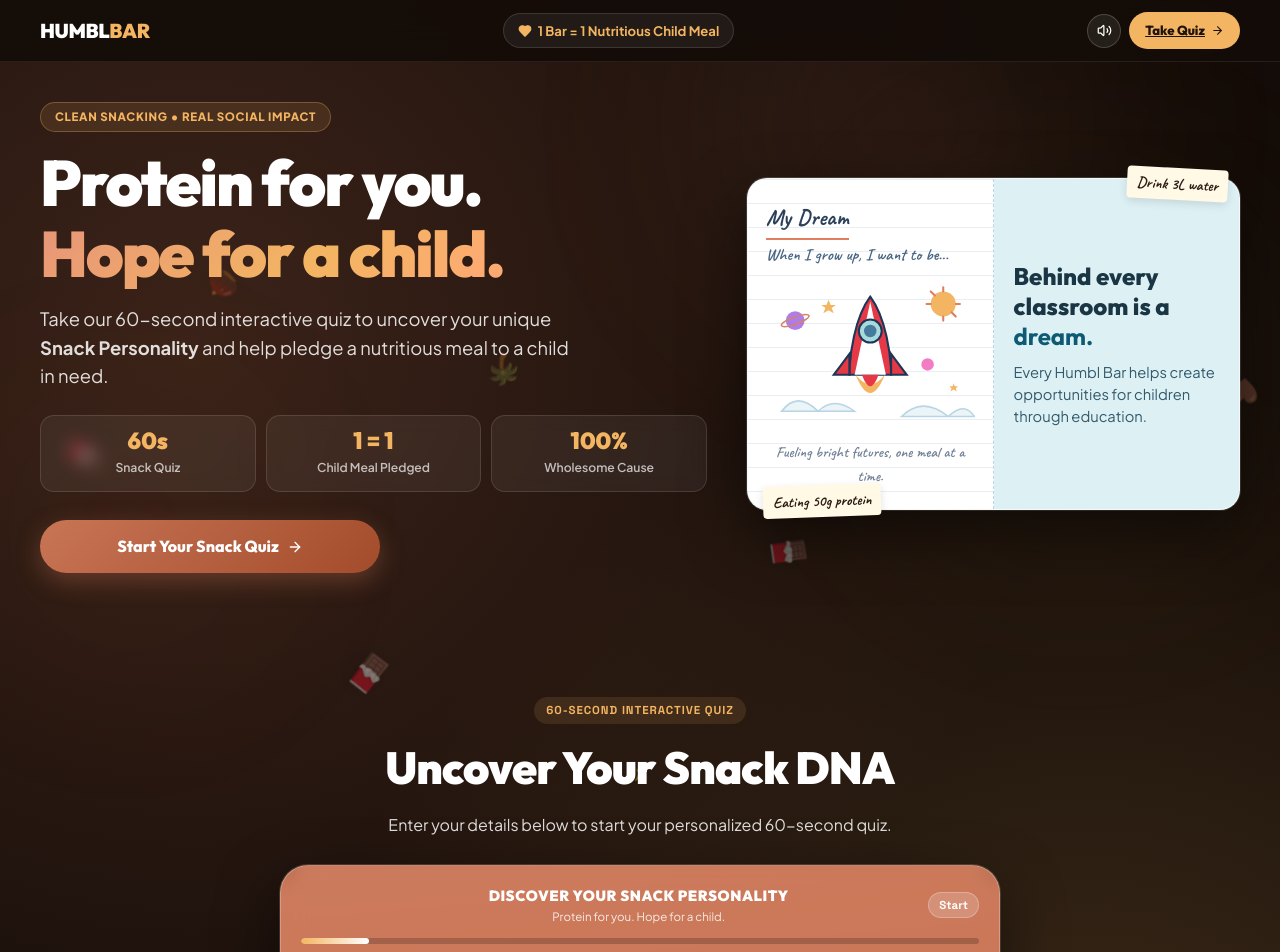
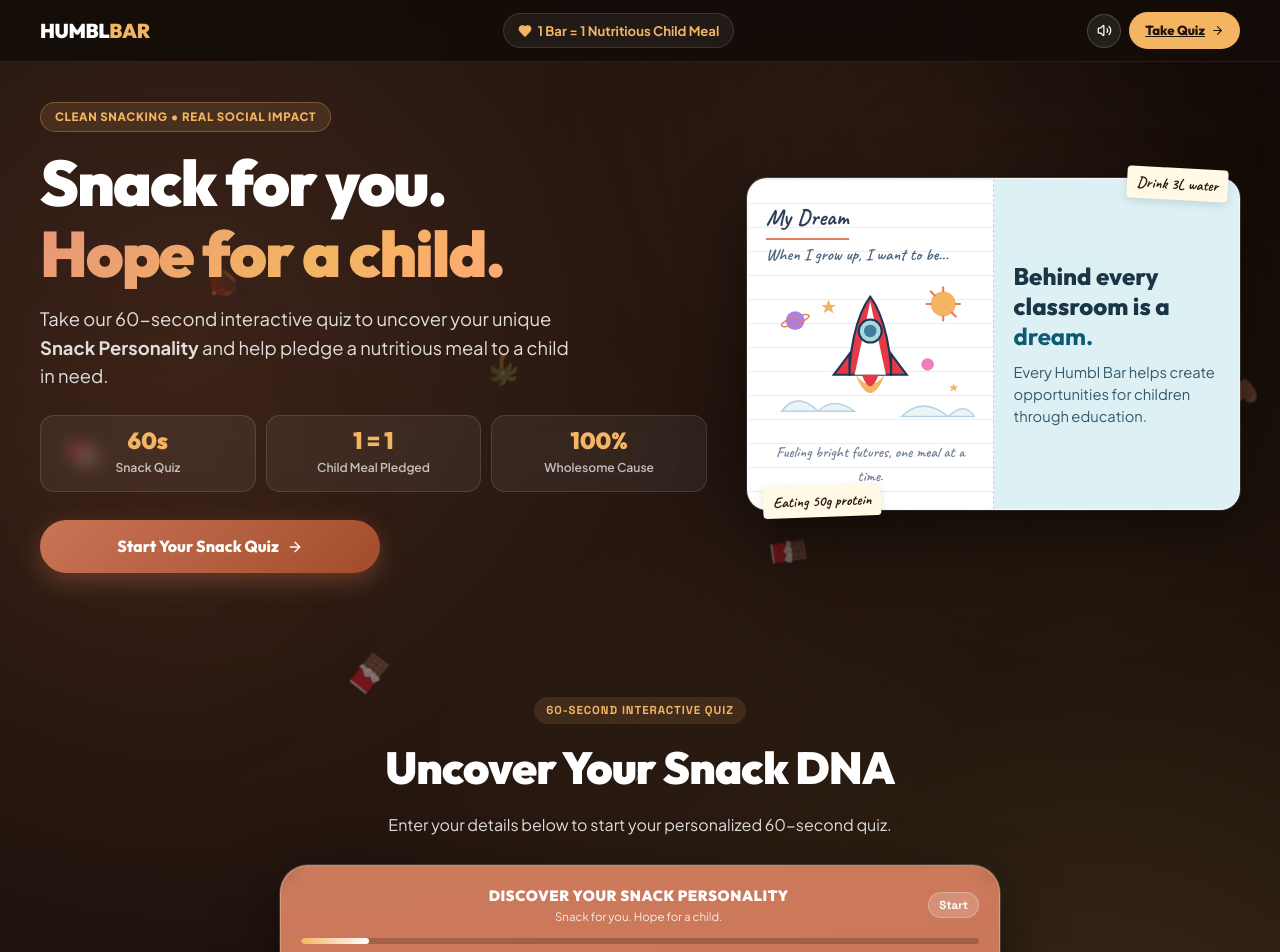
Before and after one commit to aryanrai14022008/searchengine, a Next.js app: page / in a window 1280 px wide. Shown: the top 952 px of the page. Built offline with nearby package versions, Linux system fonts and the light colour scheme.

Commit message:
Update headline copy from Protein for you to Snack for you

```diff
--- a/app/layout.js
+++ b/app/layout.js
@@ -1,7 +1,7 @@
 import './globals.css';
 
 export const metadata = {
-  title: 'HumblBar — Protein for You. Hope for a Child. | VIP Founding Waitlist',
+  title: 'HumblBar — Snack for You. Hope for a Child. | VIP Founding Waitlist',
   description: '15g Clean Protein, 0g Added Sugar, 100% Whole Ingredients. Take our 60-second Snack DNA quiz and pledge a child meal with every bar.',
   keywords: 'protein bar, clean protein, medjool dates, healthy snacks, child meal donation, humblbar'
 };
--- a/app/page.js
+++ b/app/page.js
@@ -202,7 +202,7 @@
             </div>
 
             <h1 className="hero-headline">
-              Protein for you.<br />
+              Snack for you.<br />
               <span className="gradient-text">Hope for a child.</span>
             </h1>
 
@@ -329,7 +329,7 @@
 
                 <div className="sub-header-title">
                   <span className="header-main-tag">DISCOVER YOUR SNACK PERSONALITY</span>
-                  <span className="header-sub-tag">Protein for you. Hope for a child.</span>
+                  <span className="header-sub-tag">Snack for you. Hope for a child.</span>
                 </div>
 
                 <div className="step-counter-pill">
```
Also changed, not shown: index.html (+5 -5 lines).
